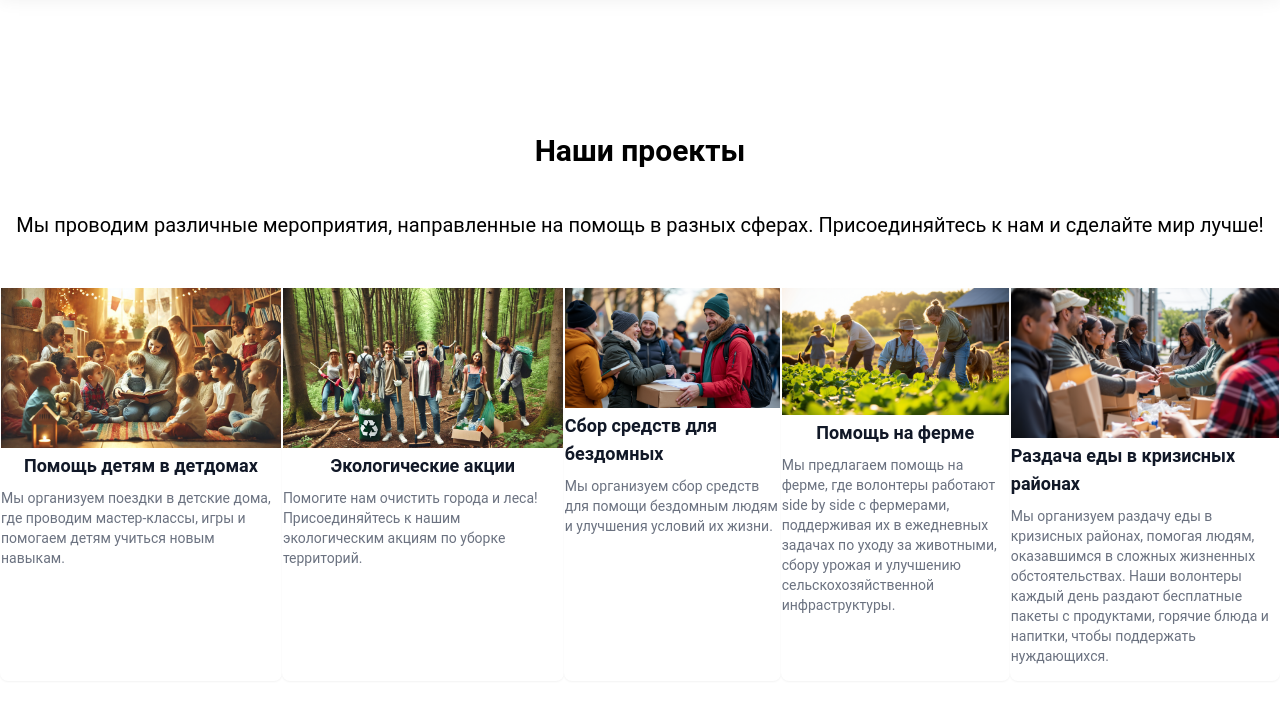
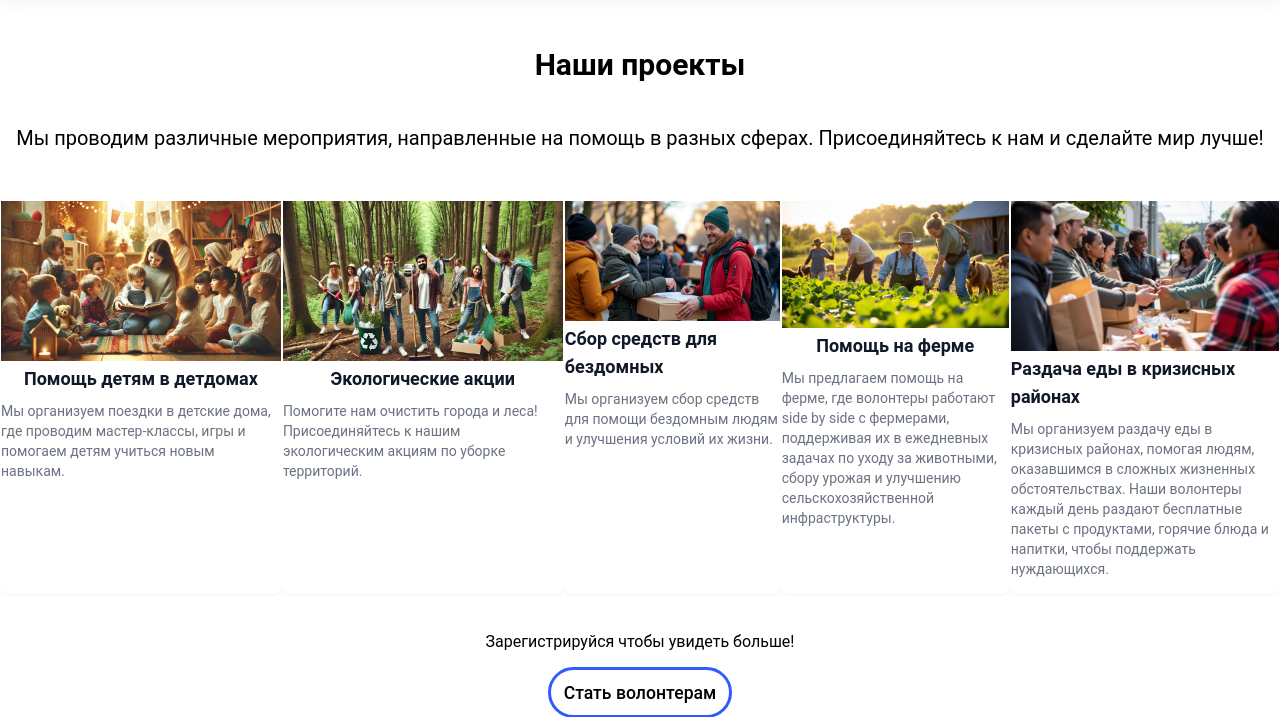
Before and after one commit to femison/voliPHP, a PHP site: page /MainPage/ivents.php in a window 1280 px wide. Shown: the part 71-788 px from the top of the page. Run offline with PHP 8.4, Linux system fonts and the light colour scheme.

Commit message:
исправлена главная страница и стили вкладок в админке

```diff
--- a/MainPage/style.css
+++ b/MainPage/style.css
@@ -796,7 +796,7 @@ footer {
 
 
 section.about-events{
-    padding-top: 10vh;
+    padding-top: 2vh;
 }
 
 .Support_section {
```
